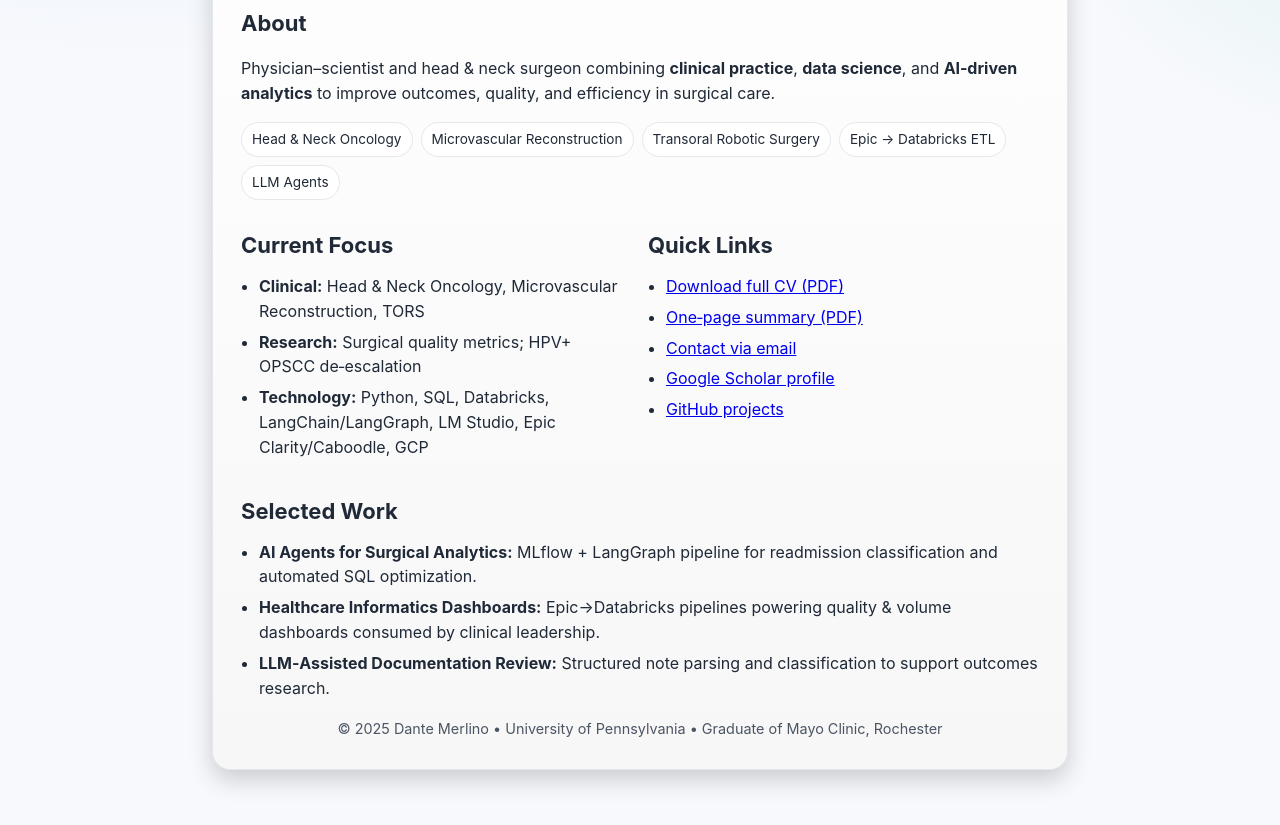
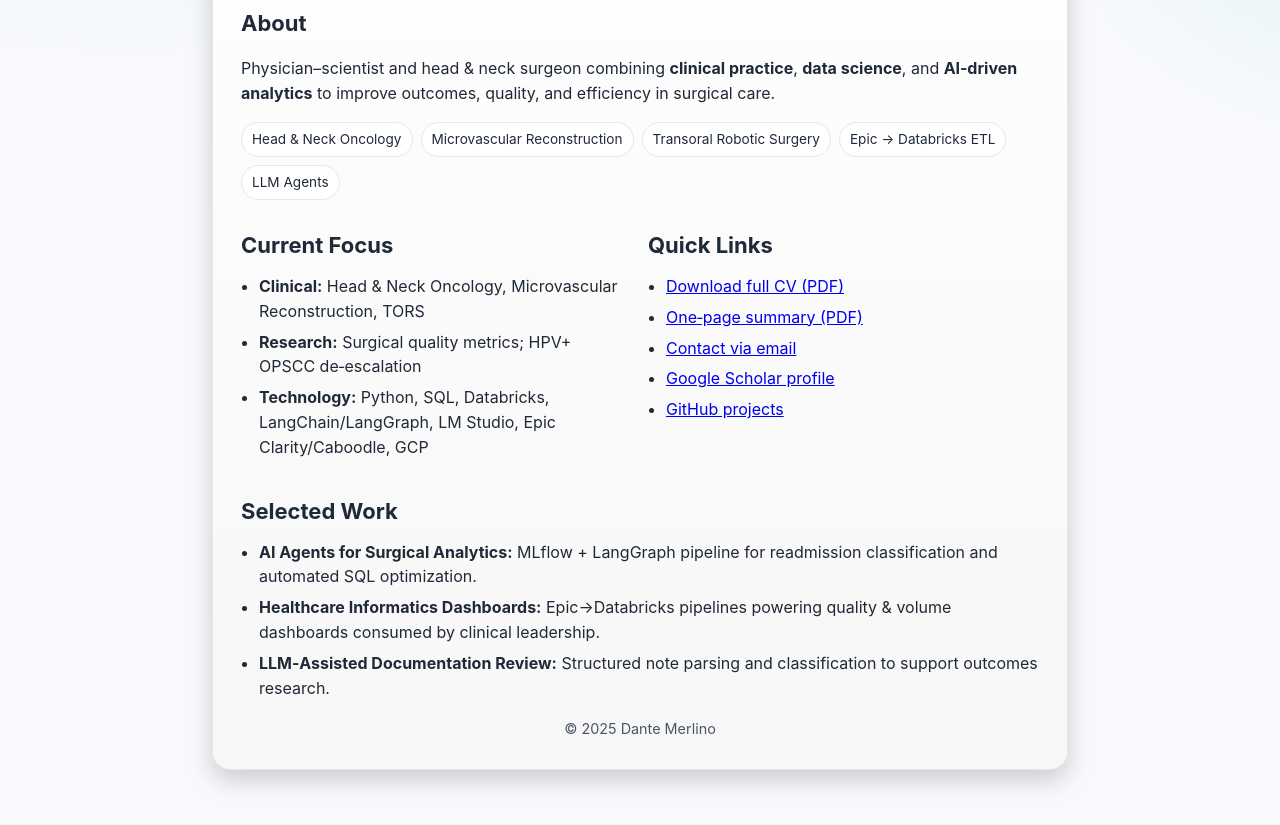
Before and after one commit to Dantemerlino/dantemerlino.github.io, a plain HTML site: page index.html in a window 1280 px wide. Shown: the part 235-1060 px from the top of the page. Drawn offline with Linux system fonts and the light colour scheme.

Commit message:
Update index.html
Signed-off-by: Dante Merlino <Dante.j.merlino@gmail.com>

```diff
--- a/index.html
+++ b/index.html
@@ -164,7 +164,7 @@
       </section>
 
       <footer class="muted">
-        © 2025 Dante Merlino • University of Pennsylvania • Graduate of Mayo Clinic, Rochester
+        © 2025 Dante Merlino
       </footer>
     </div>
   </div>
```
